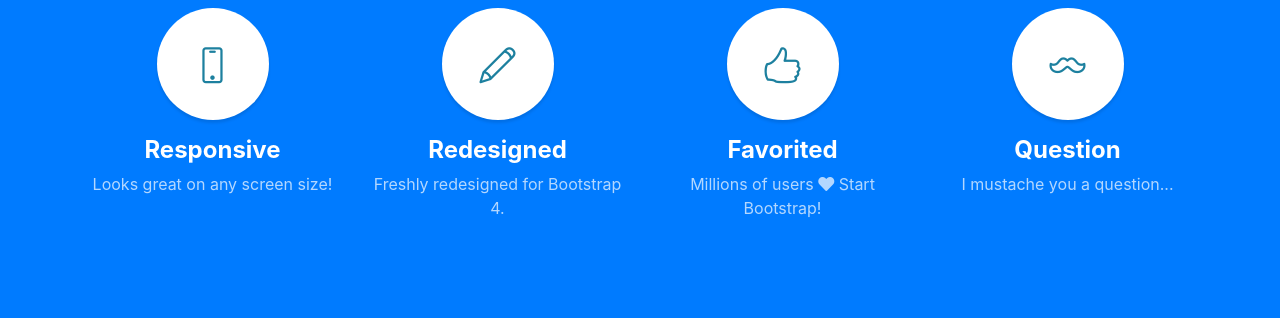
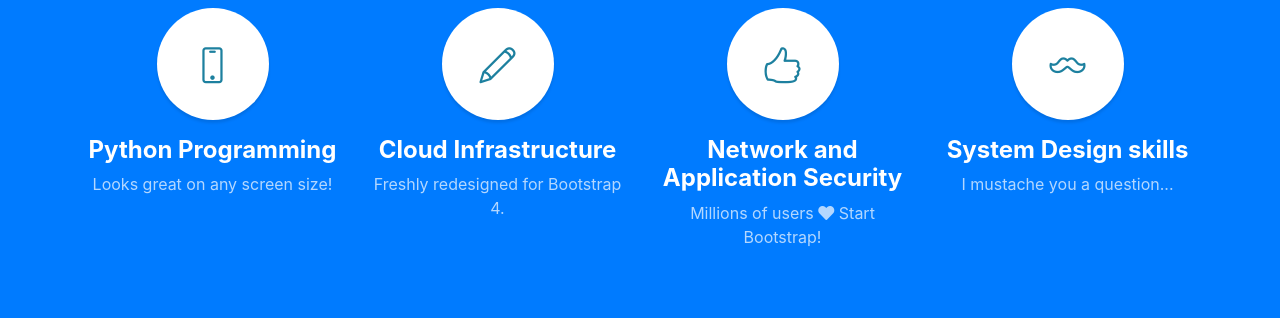
Before and after one commit to Rakshith2294/Rakshith2294.github.io, a website with bundled scripts: page index.html in a window 1280 px wide. Shown: the part 1440-1758 px from the top of the page. Built offline with nearby package versions, Linux system fonts and the light colour scheme.

Commit message:
Update index.html

```diff
--- a/index.html
+++ b/index.html
@@ -92,7 +92,7 @@
             <i class="icon-screen-smartphone"></i>
           </span>
           <h4>
-            <strong>Responsive</strong>
+            <strong>Python Programming</strong>
           </h4>
           <p class="text-faded mb-0">Looks great on any screen size!</p>
         </div>
@@ -101,7 +101,7 @@
             <i class="icon-pencil"></i>
           </span>
           <h4>
-            <strong>Redesigned</strong>
+            <strong>Cloud Infrastructure</strong>
           </h4>
           <p class="text-faded mb-0">Freshly redesigned for Bootstrap 4.</p>
         </div>
@@ -110,7 +110,7 @@
             <i class="icon-like"></i>
           </span>
           <h4>
-            <strong>Favorited</strong>
+            <strong>Network and Application Security</strong>
           </h4>
           <p class="text-faded mb-0">Millions of users
             <i class="fas fa-heart"></i>
@@ -121,7 +121,7 @@
             <i class="icon-mustache"></i>
           </span>
           <h4>
-            <strong>Question</strong>
+            <strong>System Design skills</strong>
           </h4>
           <p class="text-faded mb-0">I mustache you a question...</p>
         </div>
```
